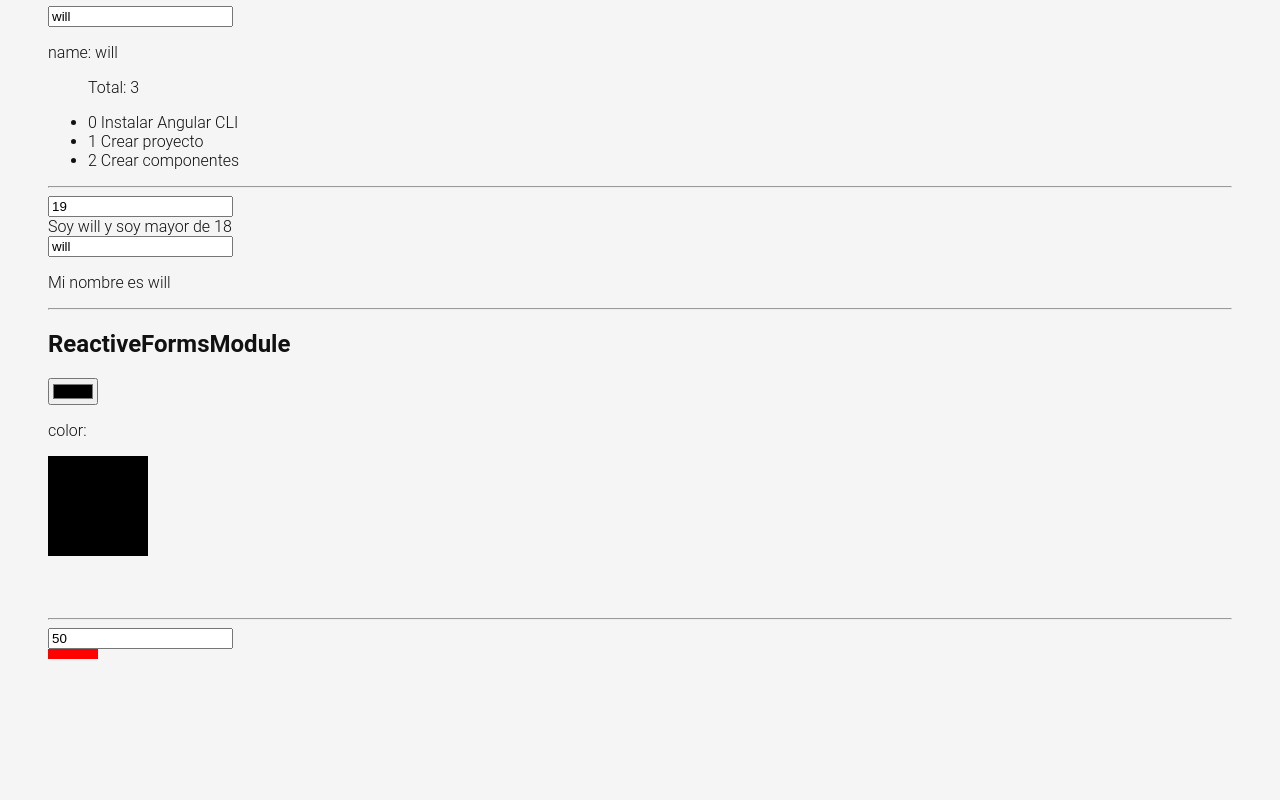
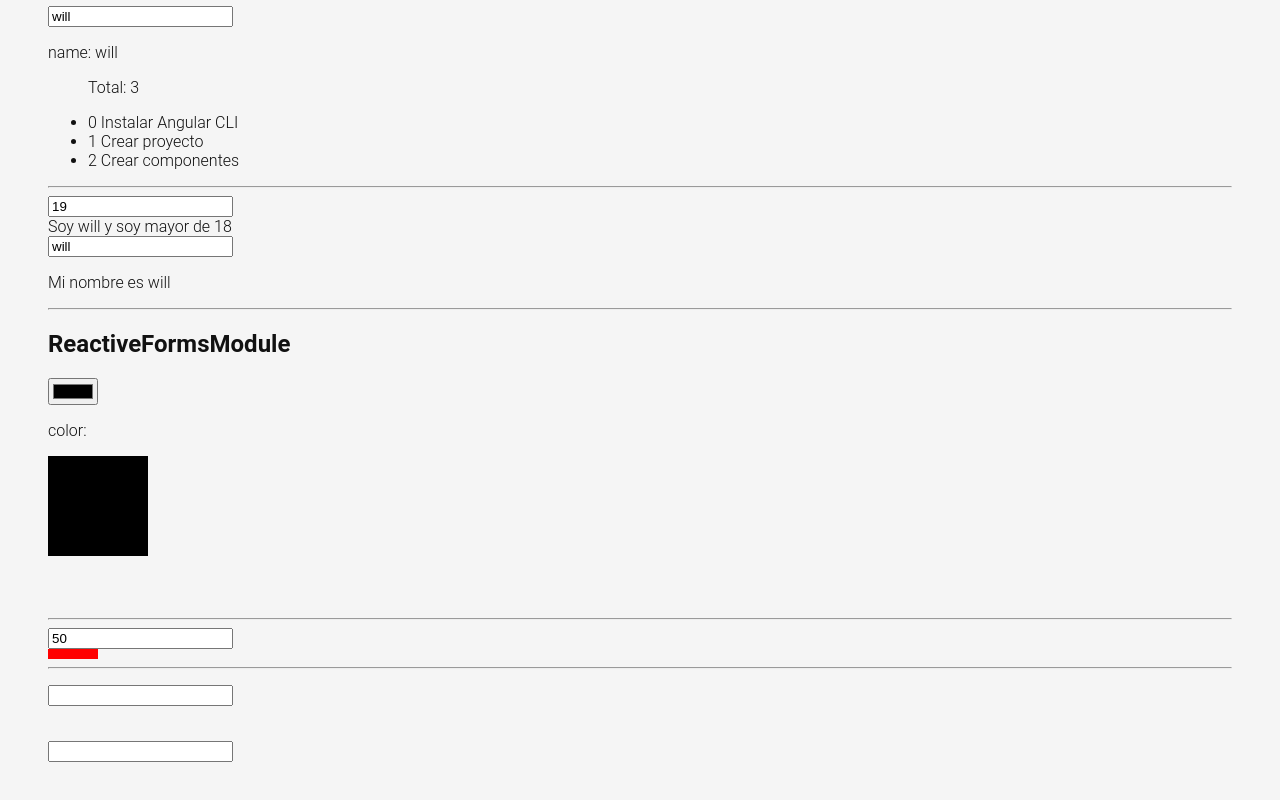
Before and after one commit to ApeWithGlasses/todoapp, an Angular app: page /labs in a window 1280 px wide. Shown: the part 1086-1886 px from the top of the page. Before the commit the page ends 1793 px from the top, so only its background shows below. Built offline with nearby package versions, Linux system fonts and the light colour scheme.

Commit message:
Handling classes with angular

```diff
--- a/src/app/pages/labs/labs.component.css
+++ b/src/app/pages/labs/labs.component.css
@@ -7,3 +7,14 @@
   display: block;
   background-color: red;
 }
+
+.message-error {
+  background-color: red;
+  color: white;
+  opacity: 0;
+  transition: all linear .5s;
+}
+
+.message-error.show {
+  opacity: 1;
+}
--- a/src/app/pages/labs/labs.component.html
+++ b/src/app/pages/labs/labs.component.html
@@ -66,4 +66,12 @@
   <hr>
   <input type="number" [formControl]="widthCtrl">
   <span class="box" [style.width.px]="widthCtrl.value"></span>
+  <hr>
+  <p>
+    <input type="text" [formControl]="nameCtrl"> <br>
+    <span class="message-error" [class.show]="nameCtrl.invalid && nameCtrl.touched">Nombre inválido</span>
+  </p>
+  <p>
+    <input type="text">
+  </p>
 </div>
--- a/src/app/pages/labs/labs.component.ts
+++ b/src/app/pages/labs/labs.component.ts
@@ -1,6 +1,6 @@
 import { CommonModule } from '@angular/common';
 import { Component, signal } from '@angular/core';
-import { FormControl, ReactiveFormsModule } from '@angular/forms';
+import { FormControl, ReactiveFormsModule, Validators } from '@angular/forms';
 
 @Component({
   selector: 'app-labs',
@@ -30,6 +30,13 @@
   colorCtrl = new FormControl();
   widthCtrl = new FormControl(50, {
     nonNullable: true
+  });
+  nameCtrl = new FormControl('', {
+    nonNullable: true,
+    validators: [
+      Validators.required,
+      Validators.minLength(3)
+    ]
   });
 
   constructor() {
```
